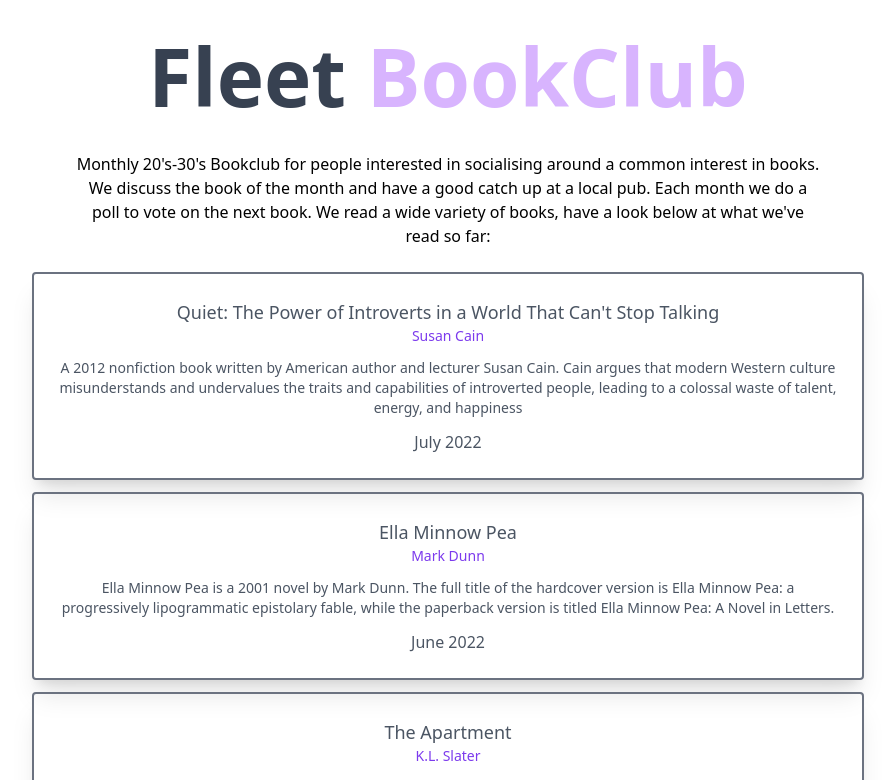
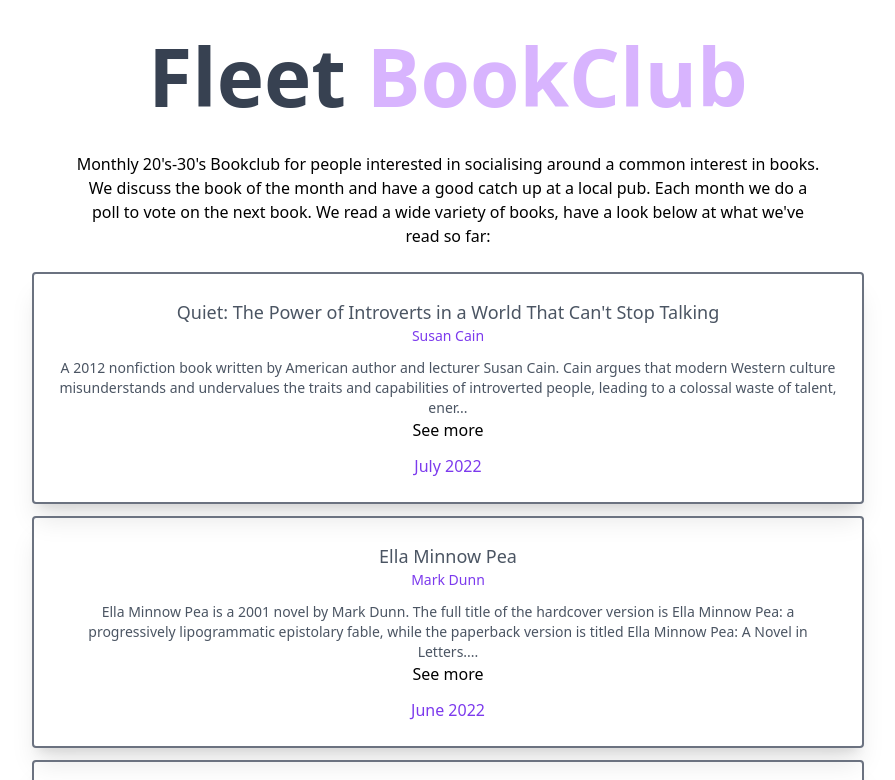
Before and after one commit to arctheowl/Bookclub, a Next.js app: page / in a window 1280 px wide. Shown: the top 780 px of the page, without its empty margins (192-1087 px from the left). Built offline with nearby package versions, Linux system fonts and the light colour scheme.

Commit message:
Added see more button

```diff
--- a/src/components/BookCard.tsx
+++ b/src/components/BookCard.tsx
@@ -1,30 +1,43 @@
-
+import { useState } from "react";
 
 export type BookCardProps = {
   Name: string;
   Description: string;
-    Month: string
+  Month: string;
   Year: string;
-    Author: string
+  Author: string;
   Skip?: boolean;
   SecondBook?: boolean;
-  }
+};
 
+export const BookCard = ({
+  Name,
+  Description,
+  Author,
+  Month,
+  Year,
+  Skip,
+  SecondBook,
+}: BookCardProps) => {
+  const [isOpen, setIsOpen] = useState(false);
 
-export const BookCard = ({ Name, Description, Author, Month , Year, Skip, SecondBook}: BookCardProps) => {
   return (
     <section className="flex flex-col justify-center p-6 duration-500 border-2 border-gray-500 rounded shadow-xl md:motion-safe:hover:scale-105">
+      <button onClick={() => setIsOpen(!isOpen)}>
         <h1 className="text-lg text-gray-600">{Name}</h1>
         <h2 className="text-sm text-violet-600  pb-3">{Author}</h2>
+        {isOpen ? (
           <p className="text-sm text-gray-600">{Description}</p>
-        <a
-          className="mt-3 text-gray-600"
-          // href={documentation}
-          target="_blank"
-          rel="noreferrer"
-        >
+        ) : (
+          <p className="text-sm text-gray-600">
+            {Description.slice(0, 240)}...
+          </p>
+        )}
+        {isOpen ? <></> : <p>See more</p>}
+        <p className="mt-3 text-violet-600">
           {Month} {Year}
-        </a>
+        </p>
+      </button>
     </section>
   );
 };
--- a/src/data/BooksData.json
+++ b/src/data/BooksData.json
@@ -238,7 +238,7 @@
     "Author": "Rainbow Rowell",
     "Month": "December",
     "Year": "2019",
-    "Description": "Georgie McCool knows her marriage is in trouble; it has been in trouble for a long time. She still loves her husband, Neal, and Neal still loves her, deeply — but that almost seems beside the point now. Maybe that was always beside the point. Two days before they’re supposed to visit Neal’s family in Omaha for Christmas, Georgie tells Neal that she can’t go. She’s a TV writer, and something’s come up on her show; she has to stay in Los Angeles. She knows that Neal will be upset with her — Neal is always a little upset with Georgie — but she doesn't expect him to pack up the kids and go home without her. When her husband and the kids leave for the airport, Georgie wonders if she’s finally done it. If she’s ruined everything. That night, Georgie discovers a way to communicate with Neal in the past. It’s not time travel, not exactly, but she feels like she’s been given an opportunity to fix her marriage before it starts..." },
+    "Description": "Georgie McCool knows her marriage is in trouble; it has been in trouble for a long time. She still loves her husband, Neal, and Neal still loves her, deeply — but that almost seems beside the point now. Maybe that was always beside the point. Two days before they’re supposed to visit Neal’s family in Omaha for Christmas, Georgie tells Neal that she can’t go. She’s a TV writer, and something’s come up on her show; she has to stay in Los Angeles. She knows that Neal will be upset with her — Neal is always a little upset with Georgie — but she doesn't expect him to pack up the kids and go home without her. When her husband and the kids leave for the airport, Georgie wonders if she’s finally done it. If she’s ruined everything. That night, Georgie discovers a way to communicate with Neal in the past. It's not time travel, not exactly, but she feels like she's been given an opportunity to fix her marriage before it starts." },
   {
     "Name": "Eleanor Oliphant is Completely Fine",
     "Author": "Gail Honeyman",
@@ -272,7 +272,7 @@
     "Author": "Sophie Hannah",
     "Month": "July",
     "Year": "2019",
-    "Description": "Pushed to the breaking point, Cara Burrows abandons her home and family and escapes to a five-star spa resort she can't afford. Late at night, exhausted and desperate, she lets herself into her hotel room and is shocked to find it already occupied - by a man and a teenage girl. A simple mistake on the part of the hotel receptionist - but Cara's fear intensifies when she works out that the girl she saw alive and well in the hotel room is someone she can't possibly have seen: the most famous murder victim in the country, Melody Chapa, whose parents are serving life sentences for her murder."
+    "Description": "Late at night, exhausted and desperate, Cara lets herself into her hotel room and is shocked to find it already occupied - by a man and a teenage girl. A simple mistake on the part of the hotel receptionist - but Cara's fear intensifies when she works out that the girl she saw alive and well in the hotel room is someone she can't possibly have seen: the most famous murder victim in the country, Melody Chapa, whose parents are serving life sentences for her murder."
   },
   {
     "Name": "Everything I Never Told You",
--- a/src/pages/index.tsx
+++ b/src/pages/index.tsx
@@ -17,7 +17,7 @@ const Home: NextPage = () => {
         <h1 className="text-5xl md:text-[5rem] leading-normal font-extrabold text-gray-700">
           Fleet <span className="text-purple-300">BookClub</span>
         </h1>
-        <div className="flex flex-col md:flex-row justify-center items-center text-center pt-4 w-3/5">
+        <div className="flex flex-col md:flex-row justify-center items-center text-center pt-4 md:w-3/5">
           <p>{Description}</p>
         </div>
         <div className="grid gap-3 pt-3 mt-3 text-center md:grid-cols-1 lg:w-2/3">
```
Lines whose indentation alone changed are shown as unchanged.
